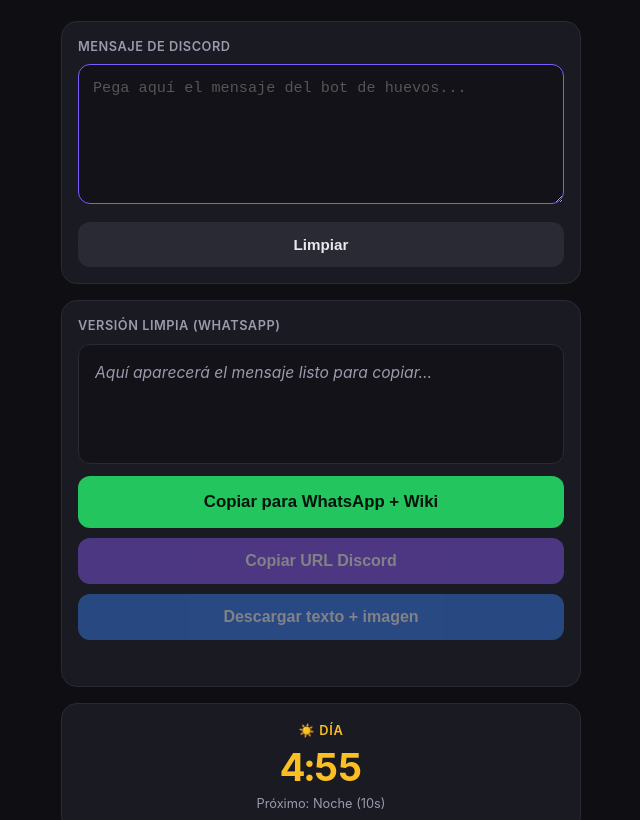
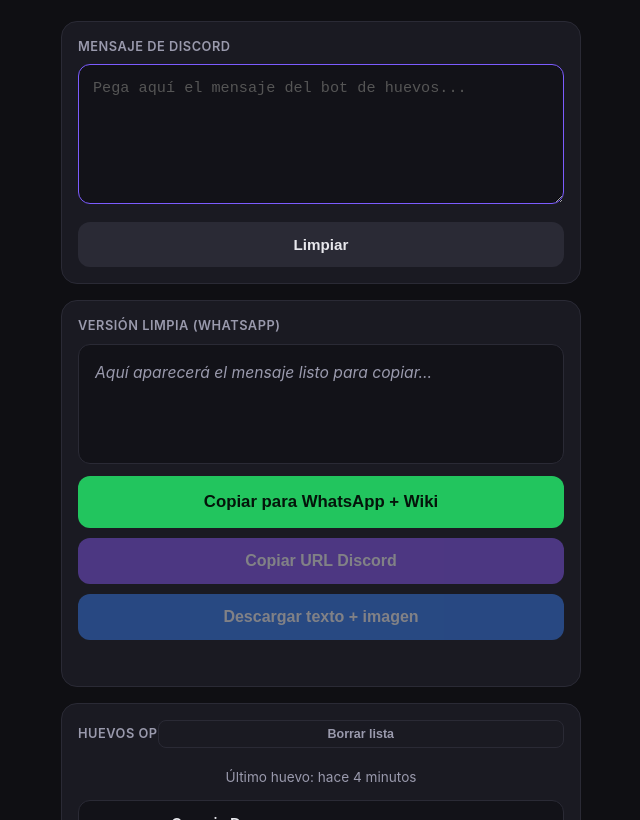
Before and after one commit to marblack-o/Steal-to-Egg-Notifier, a plain HTML site: page index.html in a window 1280 px wide. Shown: the part 86-906 px from the top of the page, without its empty margins (319-959 px from the left). Drawn offline with Linux system fonts and the light colour scheme.

Commit message:
Refactor egg display and remove day/night cycle
Removed the day/night cycle section and updated the egg display section. Added time ago functionality for displaying the last seen egg.

```diff
--- a/index.html
+++ b/index.html
@@ -476,22 +476,13 @@
       <div class="status" id="status"></div>
     </div>
 
-    <!-- Ciclo Día / Noche -->
-    <div class="card cycle-card" id="cycleCard">
-      <div class="cycle-waiting" id="cycleWaiting">Esperando huevos OP...</div>
-      <div id="cycleActive" style="display:none">
-        <div class="cycle-phase" id="cyclePhase">☀️ Día</div>
-        <div class="cycle-timer" id="cycleTimer">5:00</div>
-        <div class="cycle-sub" id="cycleSub">Próximo: Noche (10s)</div>
-      </div>
-    </div>
-
-    <!-- Nueva sección: Huevos en esta partida -->
+    <!-- Huevos OP (actualizado por el bot) -->
     <div class="card">
       <div class="session-header">
-        <label>Huevos En Esta Partida</label>
+        <label>Huevos OP</label>
         <button class="btn-clear-session" id="btnClearSession">Borrar lista</button>
       </div>
+      <div id="lastSeen" class="egg-empty" style="padding:8px 0 12px;font-style:normal;font-size:0.85rem"></div>
       <div class="egg-list" id="eggList">
         <div class="egg-empty">Esperando huevos OP...</div>
       </div>
@@ -574,18 +565,34 @@
       list.sort((a, b) => b.moneyValue - a.moneyValue);
       saveSession(list);
       renderSession();
+    }
 
-      // Iniciar el ciclo con el primer huevo
-      if (wasEmpty) {
-        startCycle();
-      }
+    function timeAgo(ts) {
+      if (!ts) return '';
+      const diff = Math.floor((Date.now() - ts) / 1000);
+      if (diff < 10) return 'hace unos segundos';
+      if (diff < 60) return `hace ${diff} segundos`;
+      if (diff < 120) return 'hace 1 minuto';
+      if (diff < 3600) return `hace ${Math.floor(diff / 60)} minutos`;
+      if (diff < 7200) return 'hace 1 hora';
+      if (diff < 86400) return `hace ${Math.floor(diff / 3600)} horas`;
+      return `hace ${Math.floor(diff / 86400)} días`;
     }
 
     function renderSession() {
       const list = loadSession();
+      const lastSeen = document.getElementById('lastSeen');
+
       if (list.length === 0) {
         eggList.innerHTML = '<div class="egg-empty">Esperando huevos OP...</div>';
+        if (lastSeen) lastSeen.textContent = '';
         return;
+      }
+
+      // El más reciente
+      const newest = Math.max(...list.map(e => e.timestamp || 0));
+      if (lastSeen && newest) {
+        lastSeen.textContent = 'Último huevo: ' + timeAgo(newest);
       }
 
       eggList.innerHTML = list.map((egg, i) => `
@@ -596,12 +603,12 @@
             <div class="egg-main">
               <div class="egg-name">${egg.name}</div>
               <div class="egg-money">💰 ${egg.moneyText || formatMoney(egg.moneyValue) + '/s'}</div>
+              <div style="font-size:0.75rem;color:var(--muted);margin-top:2px">⏱ ${timeAgo(egg.timestamp)} apareció</div>
             </div>
             <span class="egg-arrow">▶</span>
           </div>
           <div class="egg-details">
             ${egg.location ? `<div>😈 <b>Location:</b> ${egg.location}</div>` : ''}
-            ${egg.spawned ? `<div>⏱ <b>Spawned:</b> ${egg.spawned}</div>` : ''}
             ${egg.speed ? `<div>⚡ <b>Speed:</b> ${egg.speed}</div>` : ''}
             ${egg.wiki ? `<div>🔍 <b>Wiki:</b> <a href="${egg.wiki}" target="_blank" rel="noopener">${egg.wiki}</a></div>` : ''}
             ${egg.join ? `<div>🎮 <b>Join:</b> <a href="${egg.join}" target="_blank" rel="noopener">Click aquí</a></div>` : ''}
@@ -612,7 +619,6 @@
         </div>
       `).join('');
 
-      // Toggle expand
       eggList.querySelectorAll('.egg-item-header').forEach(header => {
         header.addEventListener('click', () => {
           header.parentElement.classList.toggle('open');
@@ -628,18 +634,9 @@
     }
 
     btnClearSession.addEventListener('click', () => {
-      if (confirm('¿Borrar todos los huevos de esta partida?')) {
+      if (confirm('¿Borrar todos los huevos?')) {
         saveSession([]);
         renderSession();
-
-        // Reiniciar el ciclo
-        if (cycleInterval) clearInterval(cycleInterval);
-        cycleRunning = false;
-        cyclePhase = 'day';
-        cycleRemaining = DAY_SECONDS;
-        cycleWaiting.style.display = 'block';
-        cycleActive.style.display = 'none';
-
         showToast('Lista borrada');
       }
     });
@@ -661,97 +658,18 @@
         if (data.updatedAt && data.updatedAt <= lastUpdatedAt) return;
 
         lastUpdatedAt = data.updatedAt || Date.now();
-
-        // Reemplazar la lista local con la del JSON
         saveSession(data.eggs);
         renderSession();
-
-        if (data.eggs.length > 0) {
-          startCycle();
-        }
-
         console.log('📦 Lista actualizada desde GitHub:', data.eggs.length, 'huevos');
       } catch (err) {
-        // Silencioso si no hay internet o el archivo aún no existe
+        // silencioso
       }
     }
 
-    // Primera carga + cada 15 segundos
+    // Primera carga + cada 15 s + refrescar "hace X"
     fetchRemoteEggs();
     setInterval(fetchRemoteEggs, 15000);
-
-    // ===== Ciclo Día (5 min) / Noche (10 s) =====
-    const DAY_SECONDS = 5 * 60;   // 5 minutos
-    const NIGHT_SECONDS = 10;     // 10 segundos
-
-    let cycleRunning = false;
-    let cyclePhase = 'day';      // 'day' | 'night'
-    let cycleRemaining = DAY_SECONDS;
-    let cycleInterval = null;
-
-    const cycleWaiting = document.getElementById('cycleWaiting');
-    const cycleActive = document.getElementById('cycleActive');
-    const cyclePhaseEl = document.getElementById('cyclePhase');
-    const cycleTimerEl = document.getElementById('cycleTimer');
-    const cycleSubEl = document.getElementById('cycleSub');
-
-    function formatTime(sec) {
-      const m = Math.floor(sec / 60);
-      const s = sec % 60;
-      return `${m}:${String(s).padStart(2, '0')}`;
-    }
-
-    function updateCycleUI() {
-      if (cyclePhase === 'day') {
-        cyclePhaseEl.textContent = '☀️ Día';
-        cyclePhaseEl.className = 'cycle-phase day';
-        cycleTimerEl.className = 'cycle-timer day';
-        cycleSubEl.textContent = 'Próximo: Noche (10s)';
-      } else {
-        cyclePhaseEl.textContent = '🌙 Noche';
-        cyclePhaseEl.className = 'cycle-phase night';
-        cycleTimerEl.className = 'cycle-timer night';
-        cycleSubEl.textContent = 'Próximo: Día (5:00)';
-      }
-      cycleTimerEl.textContent = formatTime(cycleRemaining);
-    }
-
-    function tickCycle() {
-      cycleRemaining--;
-      if (cycleRemaining < 0) {
-        // Cambiar de fase
-        if (cyclePhase === 'day') {
-          // Terminó el día → limpiar lista de huevos y pasar a noche
-          cyclePhase = 'night';
-          cycleRemaining = NIGHT_SECONDS;
-          saveSession([]);
-          renderSession();
-        } else {
-          // Terminó la noche → nuevo día
-          cyclePhase = 'day';
-          cycleRemaining = DAY_SECONDS;
-        }
-      }
-      updateCycleUI();
-    }
-
-    function startCycle() {
-      if (cycleRunning) return;
-      cycleRunning = true;
-      cyclePhase = 'day';
-      cycleRemaining = DAY_SECONDS;
-
-      cycleWaiting.style.display = 'none';
-      cycleActive.style.display = 'block';
-      updateCycleUI();
-
-      cycleInterval = setInterval(tickCycle, 1000);
-    }
-
-    // Si ya hay huevos guardados de antes, iniciar el ciclo
-    if (loadSession().length > 0) {
-      startCycle();
-    }
+    setInterval(() => renderSession(), 30000);
 
     // Auto-transform on paste
     input.addEventListener('paste', () => {
```
